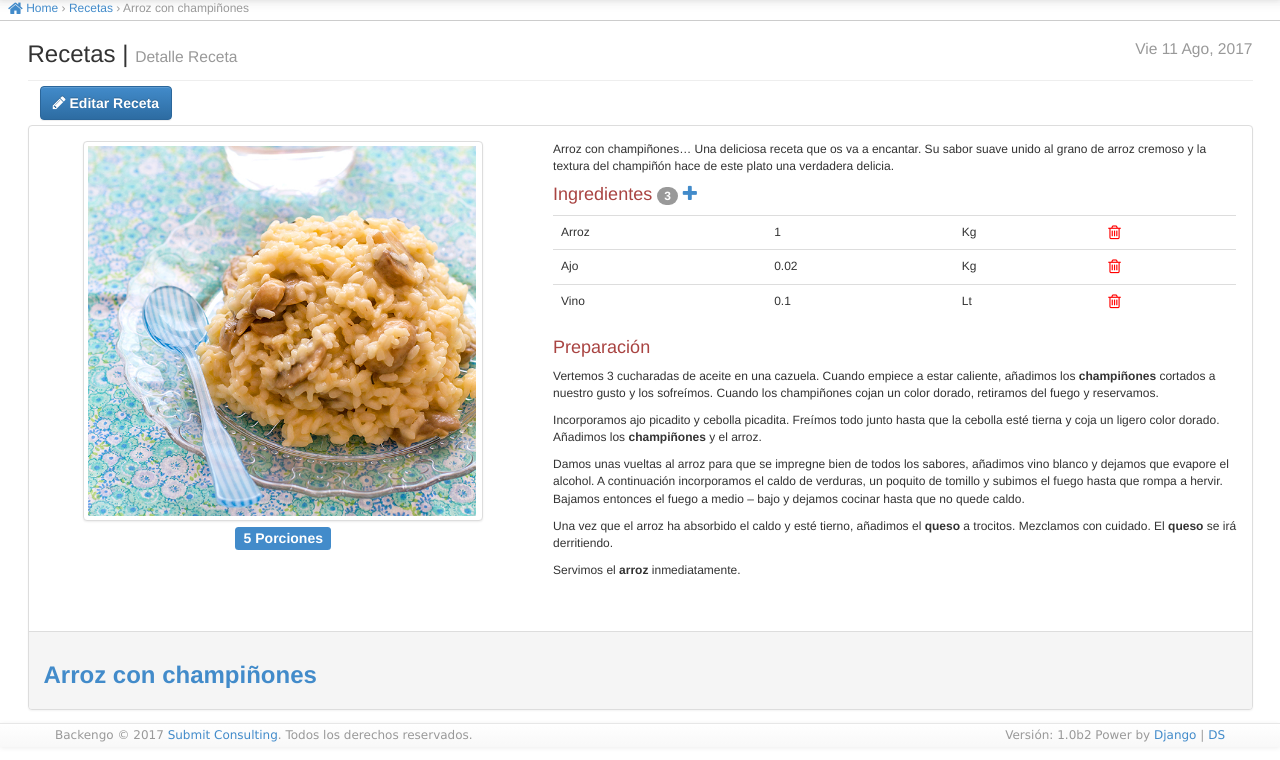
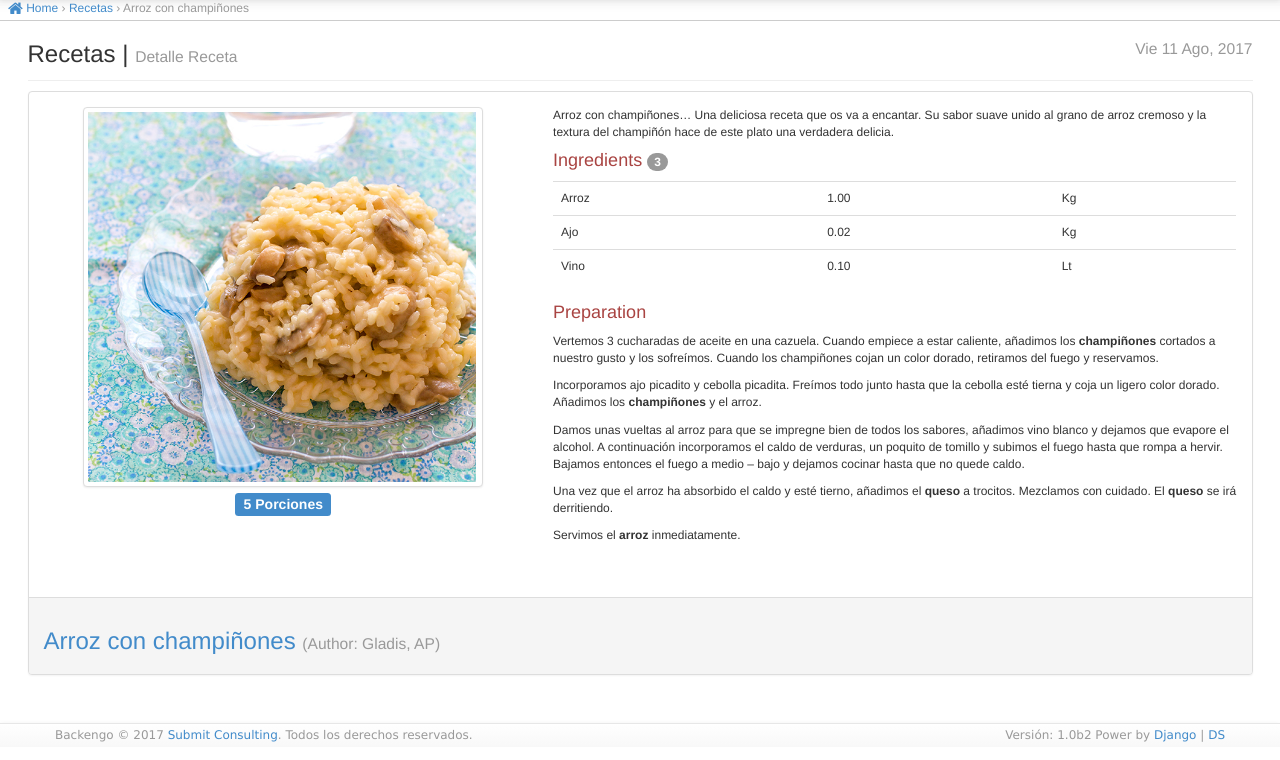
Before and after one commit to gitdealdo/serva, a Django app: page /recetario/receta/07e50a8e-b481-47f5-bed7-eefc90d744db/ in a window 1280 px wide. Shown: the part 53-813 px from the top of the page. Run offline with Django 3.2, Linux system fonts and the light colour scheme; a user stored in the database is signed in; data comes from the database, SQL or seed files in the repository; both versions use the stored data as it was after the commit; parts of the project's set-up code (start-up, migrations or seed data) failed here and were passed over; some libraries are stand-ins or nearby versions.

Commit message:
detalles de la receta

```diff
--- a/apps/recetario/models/ingrediente.py
+++ b/apps/recetario/models/ingrediente.py
@@ -9,8 +9,9 @@ class Ingrediente(models.Model):
 
     id = models.UUIDField(primary_key=True, default=uuid4, editable=False)
     producto = models.ForeignKey(Producto)
-    cantidad = models.IntegerField()
-    receta = models.ForeignKey(Receta)
+    cantidad = models.DecimalField(max_digits=9, decimal_places=2)
+    receta = models.ForeignKey(
+        Receta, on_delete=models.SET_NULL, blank=True, null=True)
 
     class Meta:
         verbose_name = "Ingrediente"
--- a/apps/recetario/templates/receta/detail.html
+++ b/apps/recetario/templates/receta/detail.html
@@ -1,9 +1,9 @@
 {% extends 'base/base_back.html' %}
 {% load crispy_forms_tags %}
+{% load i18n l10n humanize %}
 
 {% comment %}
 {% load  app_security %}
-{% load i18n l10n humanize %}
 {% endcomment %}
 
 {% block breadcrumbs %}
@@ -21,11 +21,11 @@
 
 <div class="btn-toolbar btn-toolbar-top">
   <div class="row">
-  {% if user.is_authenticated %}
+  {% if user.is_authenticated and receta.user == user %}
     <div class="btn-actions">
-      <a href="{% url 'recetario:receta_edit' receta.pk %}" class="btn btn-primary text-bold" title="Editar {{opts.verbose_name}}">
+      <a href="{% url 'recetario:receta_edit' receta.pk %}" class="btn btn-primary text-bold" title="{% trans "Edit" %} {{opts.verbose_name}}">
         <i class="fa fa-pencil"></i>
-        <span class="hidden-xs"> Editar {{opts.verbose_name}}</span>
+        <span class="hidden-xs"> {% trans "Edit" %} {{ opts.verbose_name }}</span>
       </a>
     </div>
   {% endif %}
@@ -46,9 +46,9 @@
       </div>
       <div class="col-md-7">
         <p>{{ receta.descripcion }}</p>
-        <h4 class="text-danger">Ingredientes <span class="badge">{{receta.ingrediente_set.count}}</span>
-          {% if user.is_authenticated %}
-          <a href="#addform" data-toggle="modal" rel="tooltip" title="Agregar ingredientes">
+        <h4 class="text-danger">{% trans "Ingredients" %} <span class="badge">{{receta.ingrediente_set.count}}</span>
+          {% if user.is_authenticated and receta.user == user %}
+          <a href="#addform" data-toggle="modal" rel="tooltip" title="{% trans 'Add ingredients' %}">
             <span class="fa fa-plus"></span>
           </a>
           {% endif %}
@@ -60,23 +60,29 @@
               <td>{{d.producto}}</td>
               <td>{{d.cantidad}}</td>
               <td>{{d.producto.unidad.simbolo}}</td>
+              {% if user.is_authenticated and receta.user == user %}
               <td>
                 <a href="javascript:eliminar({'id':'{{d.id}}','nombre':'{{d.producto}}'})"
                 class="text-bold" title="Eliminar {{d}}" rel="tooltip">
                   <i class="fa fa-trash-o fa-lg" style="color:red;"></i>
                 </a>
               </td>
+              {% endif %}
             </tr>
             {% endfor %}
           </tbody>
         </table>
-        <h4 class="text-danger">Preparación </h4>
+        <h4 class="text-danger">{% trans "Preparation" %} </h4>
         <p>{{receta.preparacion | safe}}</p>
       </div>
     </div>
   </div>
   <div class="panel-footer">
-    <h3 class="text-primary"><strong> {{receta}}</strong></h3>
+    <h3 class="text-primary">{{receta}} <small>({% trans "Author" %}: {{receta.user.person}})</small>
+      {% if user.is_authenticated and receta.user == user %}
+      <a href="{% url 'recetario:receta_delete' receta.id %}"class="btn btn-danger pull-right" rel="tooltip" title="{% trans 'Delete recipe' %}"><i class="fa fa-ban"></i> {% trans "Delete recipe" %}</a>
+      {% endif %}
+    </h3>
   </div>
 </div>
 
@@ -85,7 +91,7 @@
     <div class="modal-content">
       <div class="modal-header modal-header-primary">
         <button type="button" class="close" data-dismiss="modal" aria-label="Close"><span aria-hidden="true">&times;</span></button>
-        <h4 class="modal-title">Agregar ingrediente</h4>
+        <h4 class="modal-title">{% trans "Add ingredient" %}</h4>
       </div>
       <form action="" method="POST">
       {% csrf_token %}
@@ -99,7 +105,7 @@
         </div>
         <div class="form-group">
           <label for="id_cantidad">Cantidad</label>
-          <input type="number" class="form-control" name="cantidad" id="id_cantidad" placeholder="Ingrese cantidad" required>
+          <input type="number" class="form-control" name="cantidad" id="id_cantidad" placeholder="Ingrese cantidad" step="any" required>
         </div>
       </div>
       <div class="modal-footer">
--- a/templates/base/base.html
+++ b/templates/base/base.html
@@ -62,6 +62,7 @@
     $(document).ready(function() {
       $(".select2").select2();
       // $("select").select2({dropdownParent: $('.modal')});
+      $('[data-toggle="popover"]').popover();
     });
   </script>
 
```
Also changed, not shown: apps/recetario/templates/receta/list.html (+4 -3 lines), apps/recetario/migrations/0003_auto_20170828_2254.py (added), db.sqlite3, media/recetas/kiwilimon.jpg (added), media/recetas/kiwilimon_S3Zevce.jpg (added).
